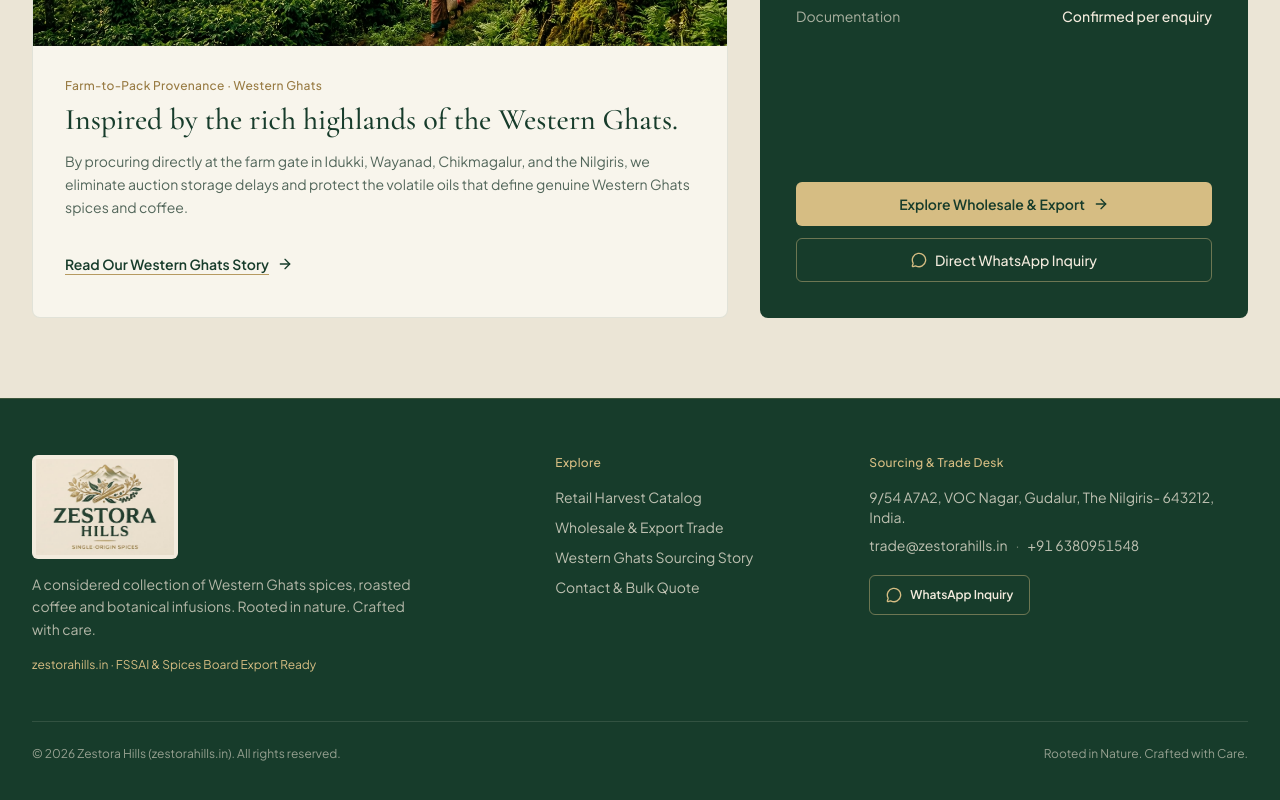
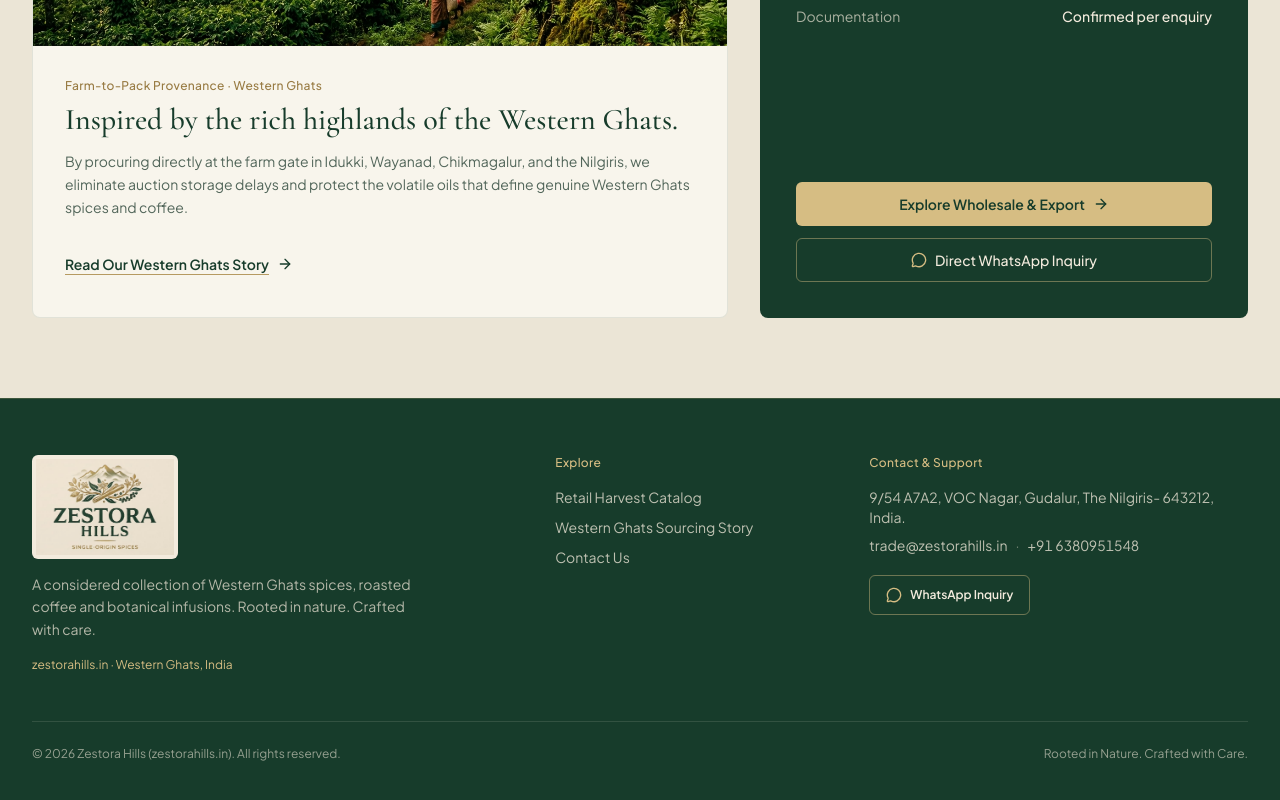
Before and after one commit to ray13111996r-coder/zestorahills-website, a React (Vite) app: page / in a window 1280 px wide. Shown: the part 4906-5706 px from the top of the page. Built offline with nearby package versions, Linux system fonts and the light colour scheme; no server answers; the database is empty.

Commit message:
Remove wholesale and future export messaging from launch site

```diff
--- a/src/components/Footer.tsx
+++ b/src/components/Footer.tsx
@@ -35,7 +35,7 @@ export function Footer({ onNavigate }: FooterProps) {
               A considered collection of Western Ghats spices, roasted coffee and botanical infusions. Rooted in nature. Crafted with care.
             </p>
             <p className="mt-4 text-xs text-[#D6BD83]">
-              {BRAND_CONTACT.domain} · FSSAI &amp; Spices Board Export Ready
+              {BRAND_CONTACT.domain} · Western Ghats, India
             </p>
           </div>
 
@@ -52,15 +52,7 @@ export function Footer({ onNavigate }: FooterProps) {
                   Retail Harvest Catalog
                 </button>
               </li>
-              <li>
-                <button
-                  type="button"
-                  onClick={() => onNavigate('wholesale')}
-                  className="text-[#E9E2D3]/80 transition-colors hover:text-[#F3EBDD] cursor-pointer"
-                >
-                  Wholesale &amp; Export Trade
-                </button>
-              </li>
+
               <li>
                 <button
                   type="button"
@@ -76,7 +68,7 @@ export function Footer({ onNavigate }: FooterProps) {
                   onClick={() => onNavigate('contact')}
                   className="text-[#E9E2D3]/80 transition-colors hover:text-[#F3EBDD] cursor-pointer"
                 >
-                  Contact &amp; Bulk Quote
+                  Contact Us
                 </button>
               </li>
             </ul>
@@ -84,7 +76,7 @@ export function Footer({ onNavigate }: FooterProps) {
 
           {/* Trade Desk */}
           <div className="md:col-span-4">
-            <p className="text-xs font-medium tracking-wide text-[#D6BD83]">Sourcing &amp; Trade Desk</p>
+            <p className="text-xs font-medium tracking-wide text-[#D6BD83]">Contact &amp; Support</p>
             <p className="mt-4 text-sm text-[#E9E2D3]/80">{BRAND_CONTACT.address}</p>
             <p className="mt-2 text-sm text-[#E9E2D3]/80">
               <a
```
